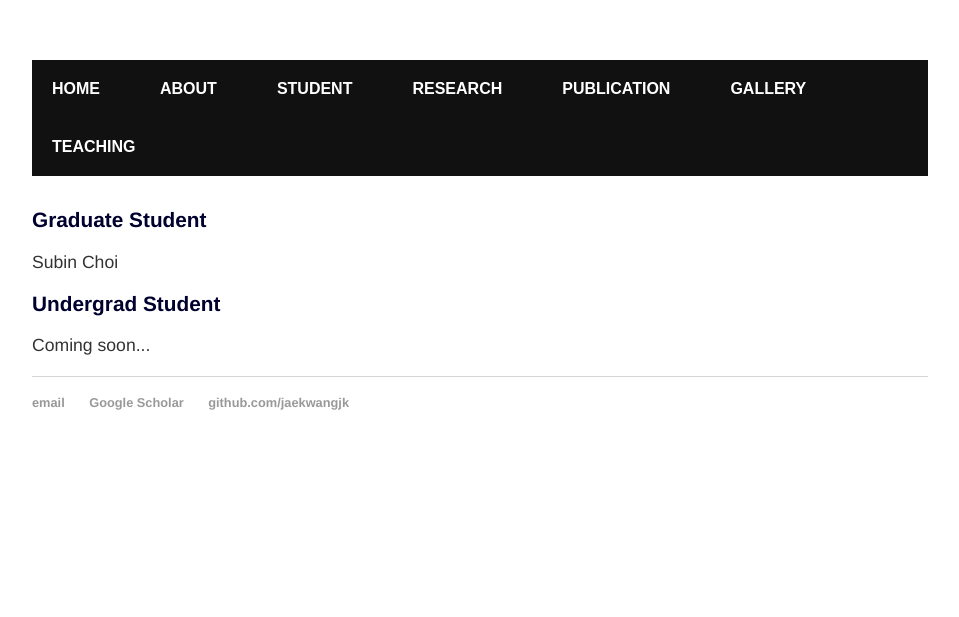
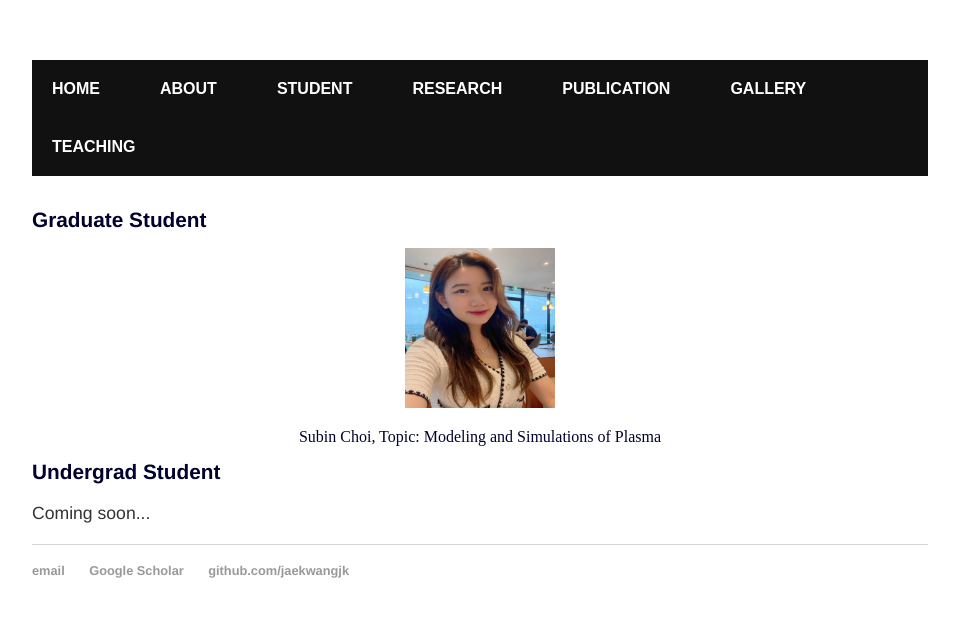
Before and after one commit to jaekwangjk/jaekwangjk.github.io, a Jekyll site: the page built from student.html, in a window 1280 px wide. Shown: the top 617 px of the page, without its empty margins (160-1119 px from the left). Built offline with Jekyll 4.4.1, drawn with Linux system fonts in a browser that asks for light colours.

Commit message:
Update student.html

```diff
--- a/student.html
+++ b/student.html
@@ -5,9 +5,13 @@ title: Jaekwang Kim
 <div class="blurb">
 	<br>
 	<h1>Graduate Student</h1>
-	<p>
-	Subin Choi
-  	</p>
+
+	<center>
+	<figure>
+	<img src="pictures/subin.jpeg" alt="subin" style="width:150px;height:160px;">
+	</figure>
+		Subin Choi, Topic: Modeling and Simulations of Plasma
+	</center>
 
 	<h1>Undergrad Student</h1>
 	<p>
```
